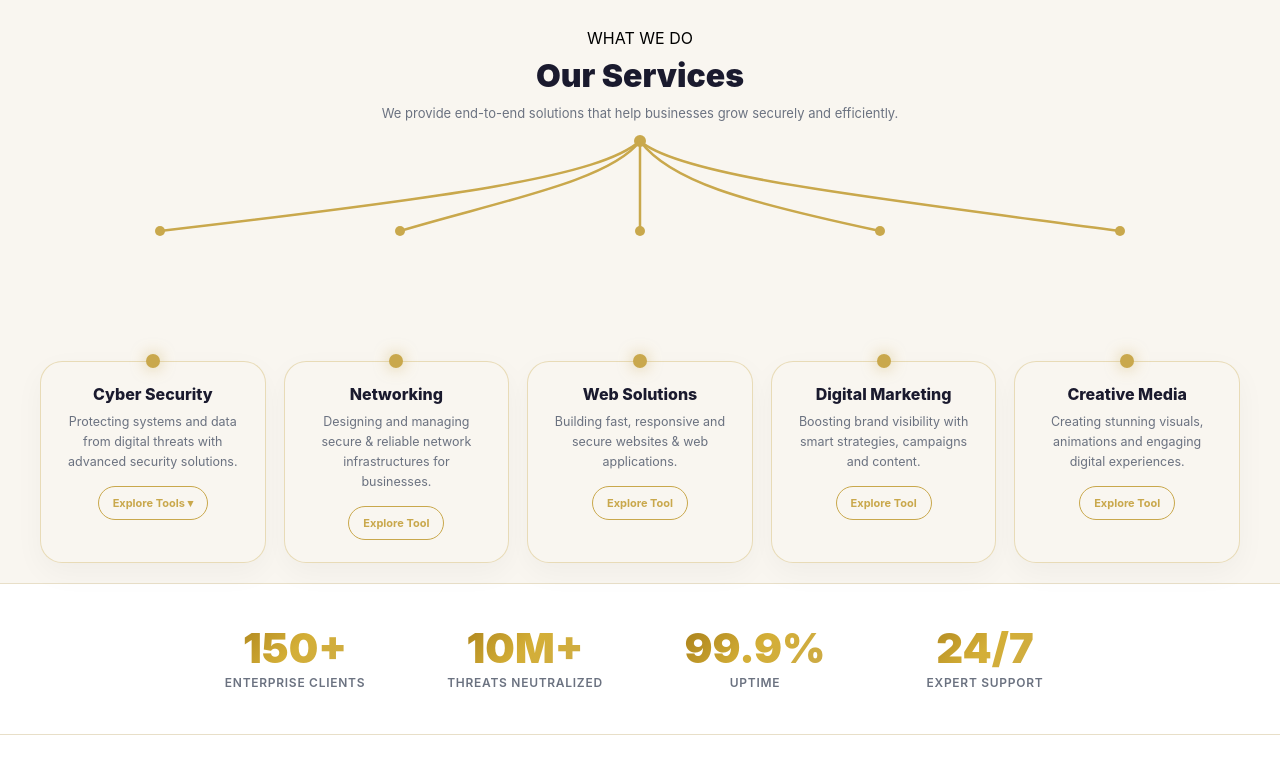
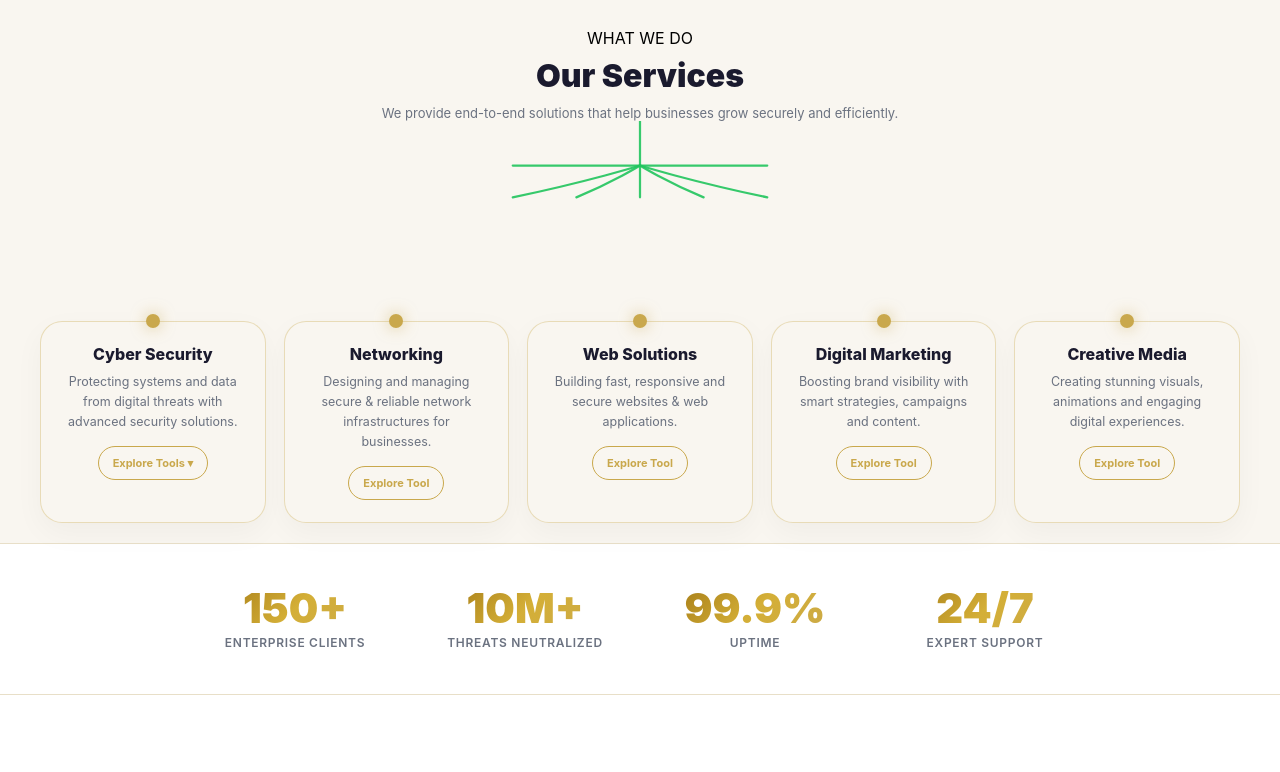
Before and after one commit to syedghous-1jp/Zyventra-Technologies, a plain HTML site: page index.html in a window 1280 px wide. Shown: the part 1580-2352 px from the top of the page. Drawn offline with Linux system fonts and the light colour scheme.

Commit message:
Update index.html

```diff
--- a/index.html
+++ b/index.html
@@ -1121,13 +1121,18 @@ z-index:9999999;
 /* LINES */
 .org-lines{
   width:100%;
-  height:120px;
+  height:140px;
   margin-bottom:20px;
 }
 
-.org-lines line{
-  stroke:#C9A84C;
-  stroke-width:2;
+/* thicker + green lines */
+.org-lines line,
+.org-lines path{
+  stroke:#22c55e;   /* GREEN */
+  stroke-width:3.5;
+  fill:none;
+  stroke-linecap:round;
+  opacity:0.9;
 }
 
 /* MEMBERS */
@@ -1356,47 +1361,20 @@ z-index:9999999;
   </div>
 
   <!-- CONNECTING SVG LINE -->
-<svg class="service-svg" viewBox="0 0 1200 200">
-
-  <!-- CENTER ROOT -->
-  <circle cx="600" cy="20" r="6" fill="#C9A84C"></circle>
-
-  <!-- LEFT BRANCH 1 -->
-  <path d="M600 20 C560 55, 420 75, 120 110"
-        fill="none"
-        stroke="#C9A84C"
-        stroke-width="2.5"></path>
-
-  <!-- LEFT BRANCH 2 -->
-  <path d="M600 20 C570 60, 460 80, 360 110"
-        fill="none"
-        stroke="#C9A84C"
-        stroke-width="2.5"></path>
-
-  <!-- CENTER -->
-  <path d="M600 20 C600 65, 600 85, 600 110"
-        fill="none"
-        stroke="#C9A84C"
-        stroke-width="2.5"></path>
-
-  <!-- RIGHT BRANCH 1 -->
-  <path d="M600 20 C630 60, 700 80, 840 110"
-        fill="none"
-        stroke="#C9A84C"
-        stroke-width="2.5"></path>
-
-  <!-- RIGHT BRANCH 2 -->
-  <path d="M600 20 C640 55, 820 75, 1080 110"
-        fill="none"
-        stroke="#C9A84C"
-        stroke-width="2.5"></path>
-
-  <!-- ENDPOINT DOTS (closer to cards) -->
-  <circle cx="120" cy="110" r="5" fill="#C9A84C"></circle>
-  <circle cx="360" cy="110" r="5" fill="#C9A84C"></circle>
-  <circle cx="600" cy="110" r="5" fill="#C9A84C"></circle>
-  <circle cx="840" cy="110" r="5" fill="#C9A84C"></circle>
-  <circle cx="1080" cy="110" r="5" fill="#C9A84C"></circle>
+<svg class="org-lines" viewBox="0 0 800 220">
+
+  <!-- MAIN VERTICAL LINE (from top node) -->
+  <line x1="400" y1="0" x2="400" y2="70" />
+
+  <!-- CENTER BRANCH NODE -->
+  <line x1="200" y1="70" x2="600" y2="70" />
+
+  <!-- CURVED STYLE CONNECTIONS (clean branching) -->
+  <path d="M400 70 C400 70, 320 95, 200 120" />
+  <path d="M400 70 C400 70, 360 95, 300 120" />
+  <path d="M400 70 C400 70, 400 95, 400 120" />
+  <path d="M400 70 C400 70, 440 95, 500 120" />
+  <path d="M400 70 C400 70, 480 95, 600 120" />
 
 </svg>
     <!-- CARDS -->
```
